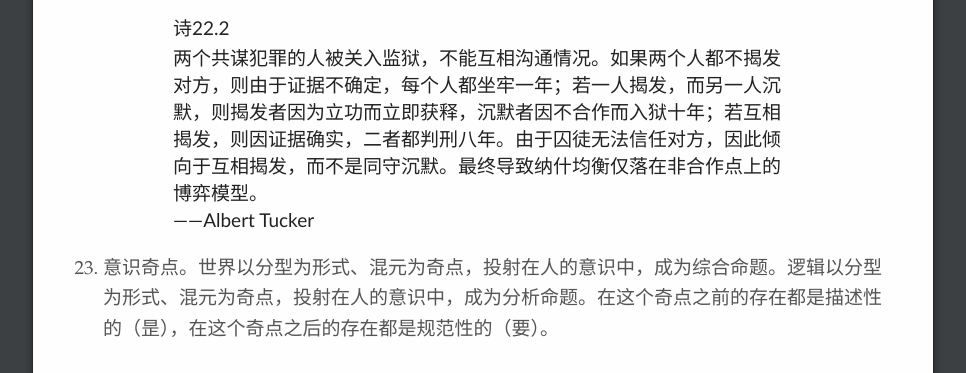
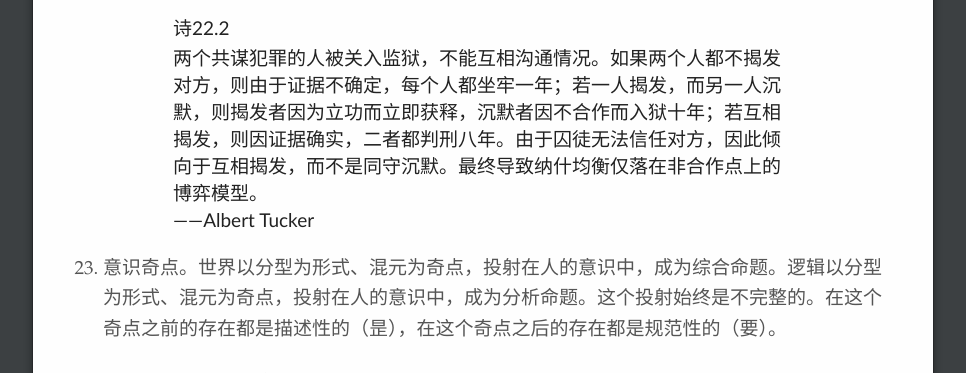
Before and after one commit to siseng/siseng.github.io, a Jekyll site: the page built from index.md, in a window 1280 px wide and 900 px high, scrolled down 34740 px, cut to the strip 0-373 px from the top of the window. Shown: the whole strip, without its empty margins (157-1123 px from the left). Built offline with Jekyll 4.4.1, drawn with Linux system fonts in a browser that asks for light colours; our own code applies the rules of GitHub Pages for plain Markdown files; some of the changed text lies outside the part shown.

```diff
--- a/index.md
+++ b/index.md
@@ -652,7 +652,7 @@ layout: default
 > ——Albert Tucker
 
 {:start="23"}
-23. 意识奇点。世界以分型为形式、混元为奇点，投射在人的意识中，成为综合命题。逻辑以分型为形式、混元为奇点，投射在人的意识中，成为分析命题。在这个奇点之前的存在都是描述性的（昰），在这个奇点之后的存在都是规范性的（要）。
+23. 意识奇点。世界以分型为形式、混元为奇点，投射在人的意识中，成为综合命题。逻辑以分型为形式、混元为奇点，投射在人的意识中，成为分析命题。这个投射始终是不完整的。在这个奇点之前的存在都是描述性的（昰），在这个奇点之后的存在都是规范性的（要）。
 
 > 诗23.1 柏拉图的洞穴。
 >
@@ -762,7 +762,7 @@ layout: default
 38. 权力核心。权力核心不会感受到除了自然法之外的约束，他们理解了大规模社会合作的益处和原理，从而推动大规模社会合作的实现。他们信仰神来克服混元诅咒。
 
 {:start="39"}
-39. 三类人群。「原始丰饶」，「费拉不堪」，「学达性天」。根据无意识在意识中的投射程度、完整性，分为三类人群。大部分个体停留在无意识，无法自觉到自我的生存方式，但**原始丰饶**。当我们以「重估一切价值」的名义开始更深层次的投射时，危险就产生了——部分个体只投射了理性，承受精神清彻的痛苦，**费拉不堪**。有少数个体，完整的投射了理性和感性的基元，世界在意识领域完成投射、**学达性天**。
+39. 三类人群。「原始丰饶」，「费拉不堪」，「学达性天」。因为无意识在意识中的投射始终是不彻底的，根据其程度、完整性，人有三类。大部分个体停留在无意识，无法自觉到自我的生存方式，但**原始丰饶**。当我们以「重估一切价值」的名义开始更深层次的投射时，危险就产生了——部分个体只投射了理性，承受精神清彻的痛苦，**费拉不堪**。有少数个体，完整的投射了理性和感性的基元，世界在意识领域完成投射、**学达性天**。
 
 > 诗39.1
 >
```
